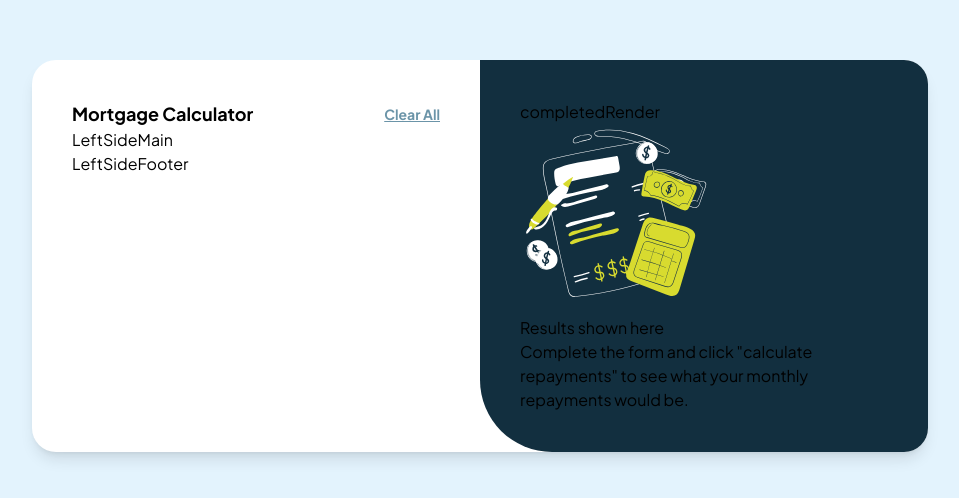
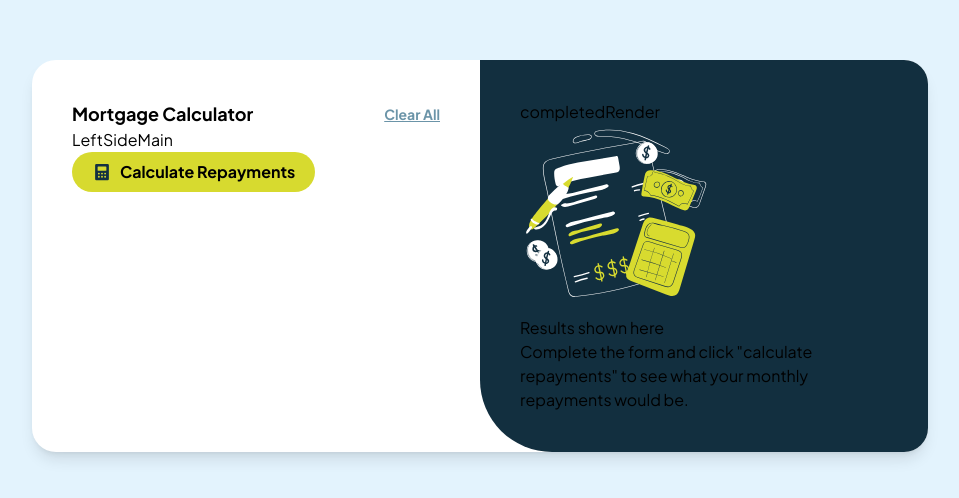
Before and after one commit to RomaLetodiani/mortgage-repayment-calculator, a React (Vite) app: page / in a window 1280 px wide. Shown: the part 144-642 px from the top of the page, without its empty margins (160-1119 px from the left). Built offline with nearby package versions, Linux system fonts and the light colour scheme.

Commit message:
Enhance LeftSideFooter component with calculator button and styling

```diff
--- a/src/components/MainCard/components/leftSide/components/LeftSide.footer.tsx
+++ b/src/components/MainCard/components/leftSide/components/LeftSide.footer.tsx
@@ -1,5 +1,17 @@
+import calculatorSVG from "@/assets/images/icon-calculator.svg";
+
 const LeftSideFooter = () => {
-  return <div>LeftSideFooter</div>;
+  return (
+    <div>
+      <button
+        type="submit"
+        className="rounded-full bg-lime hover:scale-105 py-2 px-5 flex items-center font-bold transition-transform duration-300 ease-in-out"
+      >
+        <img src={calculatorSVG} alt="Calculator" className="w-5 h-5 inline-block mr-2" />
+        <span>Calculate Repayments</span>
+      </button>
+    </div>
+  );
 };
 
 export default LeftSideFooter;
```
